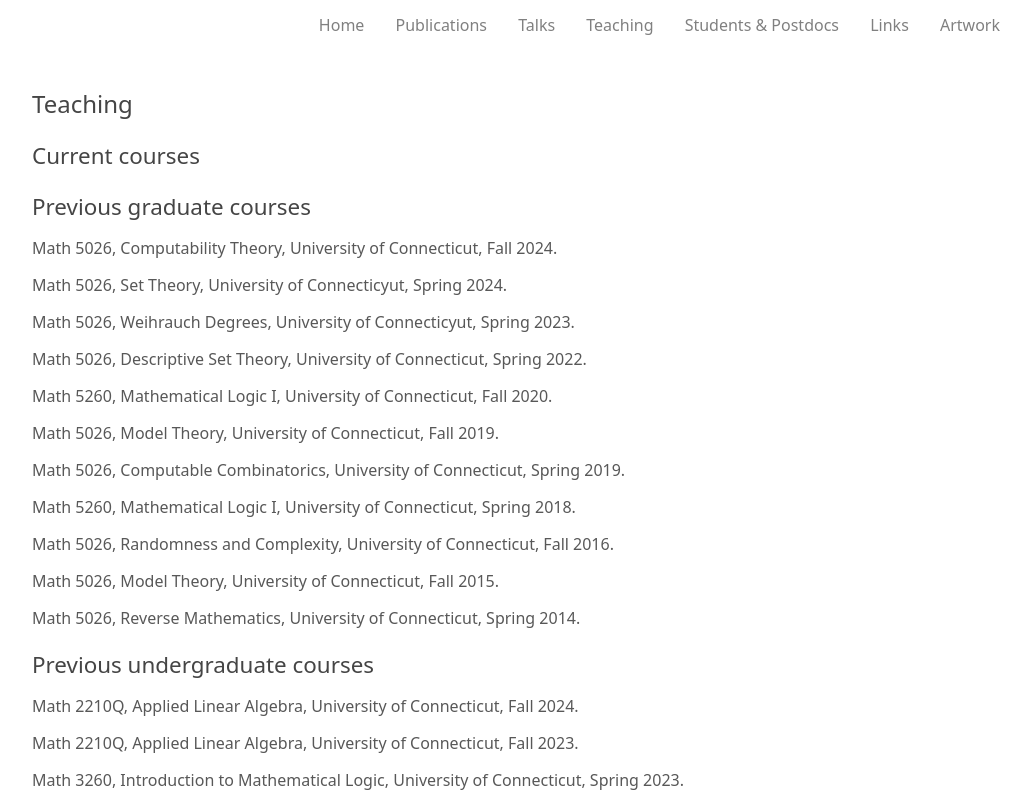
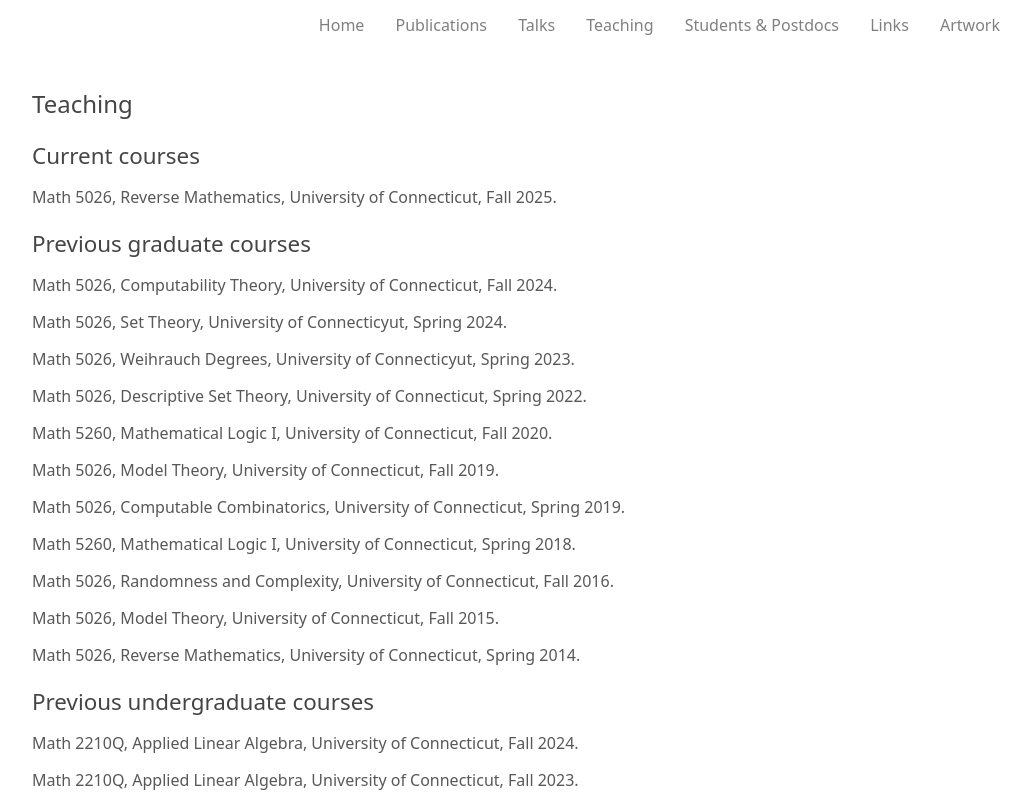
Before and after one commit to 398y-r-uhsy47-84-eg433/398y-r-uhsy47-84-eg433.github.io, a plain HTML site: page teaching.html in a window 1280 px wide. Shown: the top 800 px of the page, without its empty margins (124-1155 px from the left). Drawn offline with Linux system fonts and the light colour scheme.

Commit message:
Update teaching.html

```diff
--- a/teaching.html
+++ b/teaching.html
@@ -67,6 +67,10 @@
 			<h2>Teaching</h2>
 
 			<h3>Current courses</h3>
+
+			<ul>
+				<li>Math 5026, Reverse Mathematics, University of Connecticut, Fall 2025.</li>
+			</ul>
 
 			<h3>Previous graduate courses</h3>
 
```
